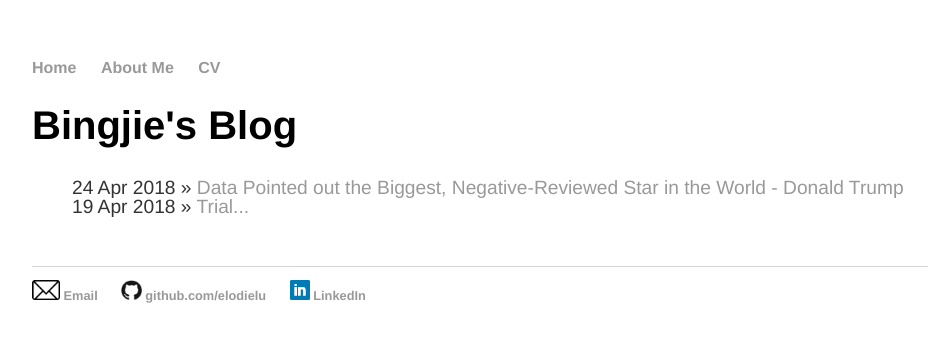
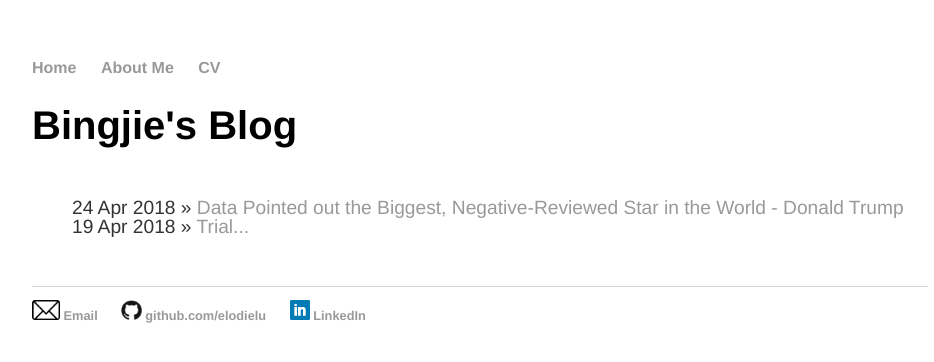
Before and after one commit to elodielu/elodielu.github.io, a Jekyll site: the page built from blog/index.html, in a window 1280 px wide. Shown: the top 362 px of the page, without its empty margins (160-1094 px from the left). Built offline with Jekyll 4.4.1, drawn with Linux system fonts in a browser that asks for light colours.

Commit message:
Update main.css

```diff
--- a/css/main.css
+++ b/css/main.css
@@ -17,7 +17,7 @@ nav ul li, footer ul li { display: inline; margin-right: 20px; }
 footer { border-top: 1px solid #d5d5d5; font-size: .8em; }
 
 /* Blog */
-ul.posts { margin: 30px auto 50px; font-size: 1.2em; font-family: 'Helvetica';}
+ul.posts { margin: 50px auto 50px; font-size: 1.2em; font-family: 'Helvetica';}
 ul.posts li { list-style: none; font-family: 'Helvetica';}
 
 /* CV */
```
